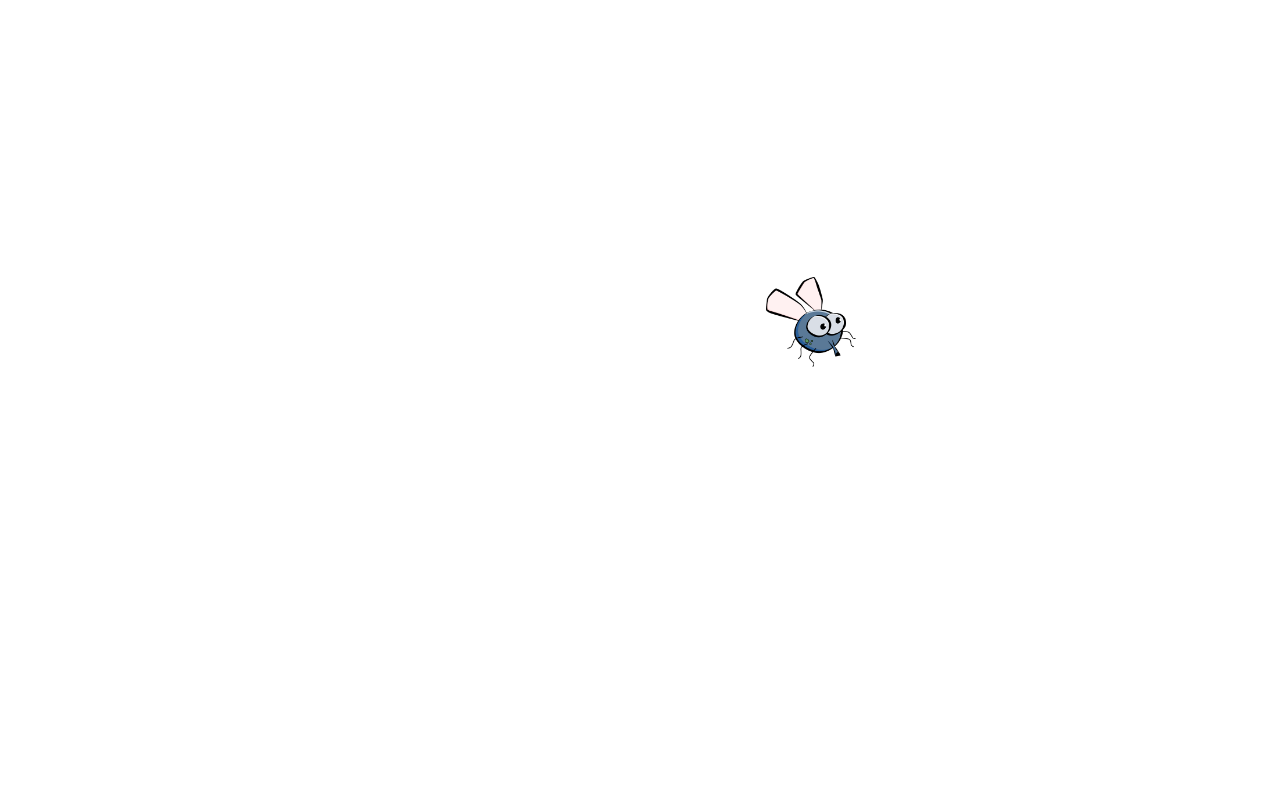
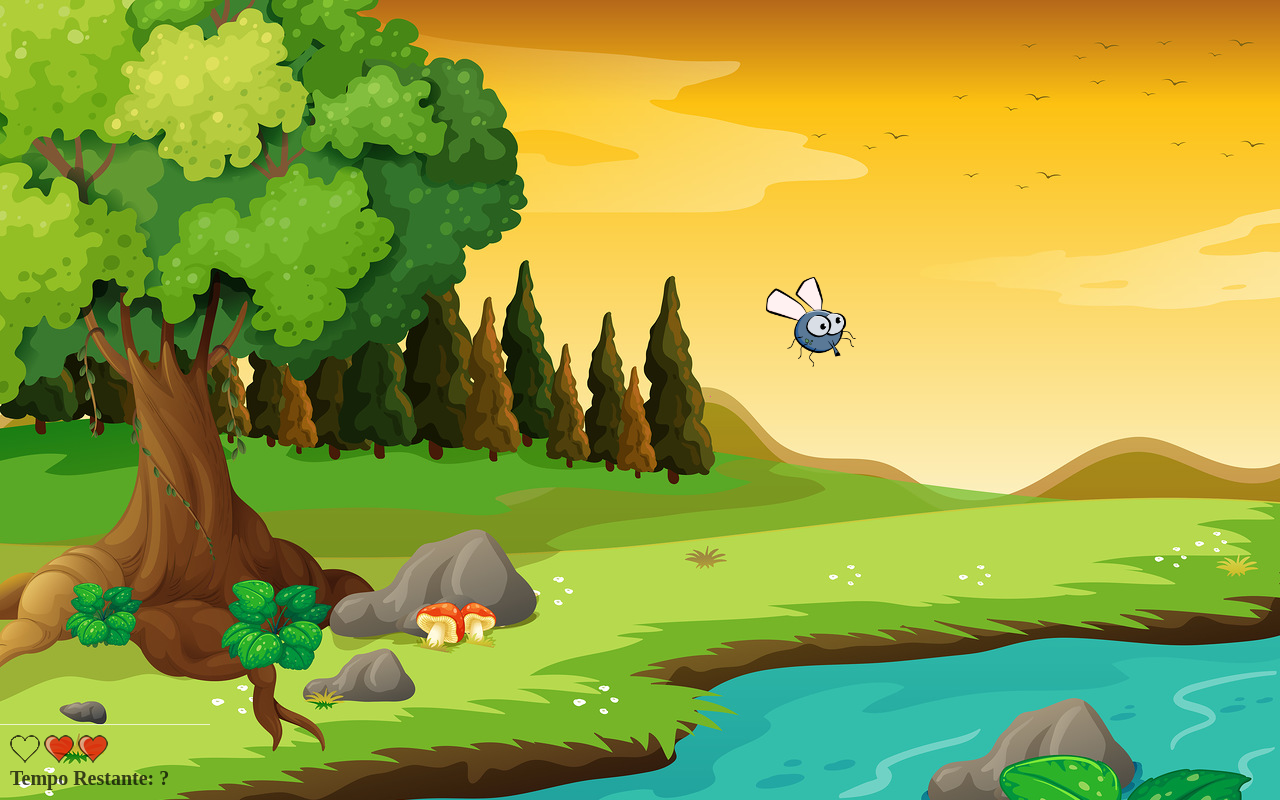
Before and after one commit to GabrielBastos019/Game_Mata_Mosca, a plain HTML site: page GameMataMosca/index.html in a window 1280 px wide. Drawn offline with Linux system fonts and the light colour scheme.

Commit message:
Adicionando cenario, e aparição de moscas

```diff
--- a/GameMataMosca/index.html
+++ b/GameMataMosca/index.html
@@ -1,5 +1,6 @@
 <!DOCTYPE html>
 <html lang="pt-br">
+
 <head>
     <meta charset="UTF-8">
     <meta name="viewport" content="width=device-width, initial-scale=1.0">
@@ -7,10 +8,23 @@
     <link rel="stylesheet" href="src/css/reset.css">
     <title>Mata Mosquito</title>
 </head>
+
 <body onresize="redicionamentoDeTela()">
 
+
+    <div class="painel">
+        <div class="vidas">
+            <img src="src/img/coracao_vazio.png">
+            <img src="src/img/coracao_cheio.png">
+            <img src="src/img/coracao_cheio.png">
+        </div>
+        <div class="cronometro">
+            Tempo Restante: ?
+        </div>
+    </div>
 
     <script src="src/js/script.js"></script>
     <script> posicaoRandonica()</script>
 </body>
+
 </html>
--- a/GameMataMosca/src/css/style.css
+++ b/GameMataMosca/src/css/style.css
@@ -1,3 +1,7 @@
+body{
+    background-image: url("/src/img/bg.jpg");
+    background-repeat: no-repeat;
+}
 .mosquito1{
     height: 50px;
     width: 50px;
@@ -16,3 +20,20 @@
 .ladoB{
     transform: scaleX(-1);
 }
+.painel{
+    position: absolute;
+    width: 190px;
+    padding: 10px;
+    bottom: 0px;
+    left: 0px;
+    border-top: solid 1px white;
+    opacity: 0.7;
+}
+.vidas{
+    float: left;
+}
+.cronometro{
+    float: left;
+    font-size: 20px;
+    font-weight: bold;
+}
--- a/GameMataMosca/src/js/script.js
+++ b/GameMataMosca/src/js/script.js
@@ -6,9 +6,16 @@ function redicionamentoDeTela() {
 }
 redicionamentoDeTela()
 
-   function posicaoRandonica(){
+function posicaoRandonica() {
+    //remover oo mosquito anterior (caso exista)
+    if (document.getElementById("mosquito")){
+        document.getElementById("mosquito").remove()
+    }
+
     var posicaoX = Math.floor(Math.random() * largura) - 85
     var posicaoY = Math.floor(Math.random() * altura) - 85
+    posicaoX = posicaoX < 0 ? 0 : posicaoX
+    posicaoY = posicaoY < 0 ? 0 : posicaoY
 
     //Criando elemento html
     var mosquito = document.createElement("img")
@@ -17,28 +24,34 @@ redicionamentoDeTela()
     mosquito.style.left = posicaoX + 'px'
     mosquito.style.top = posicaoY + 'px'
     mosquito.style.position = 'absolute'
+    mosquito.id = "mosquito"
+
     document.body.appendChild(mosquito)
 }
 
-function tamanhoAleatorio(){
+//Criando lado aleatorios em que as moscas irão aparecer
+function tamanhoAleatorio() {
     var classe = Math.floor(Math.random() * 3)
-    if(classe == 0 ){
+    if (classe == 0) {
         return "mosquito1 "
-    }else if(classe == 1){
+    } else if (classe == 1) {
         return "mosquito2 "
-    }else if(classe == 2){
+    } else if (classe == 2) {
         return "mosquito3 "
     }
 }
 
-function ladoAleatorio(){
+function ladoAleatorio() {
     var classe = Math.floor(Math.random() * 2)
 
-    if(classe == 0){
+    if (classe == 0) {
         return "ladoA"
-    }else{
+    } else {
         return "ladoB"
     }
 }
-
-console.log(ladoAleatorio());
+// setInterval(
+//     function () {
+//         posicaoRandonica()
+//     }
+// ,1000)
```
